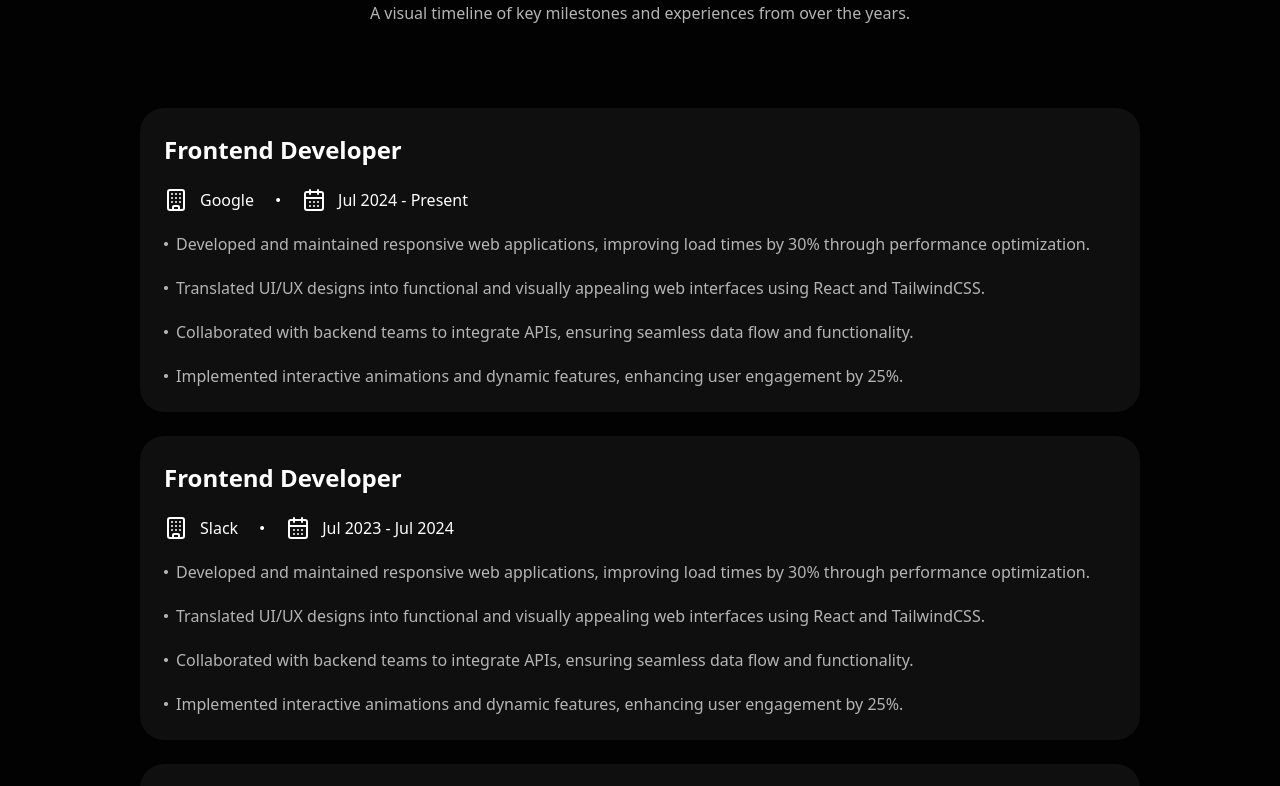
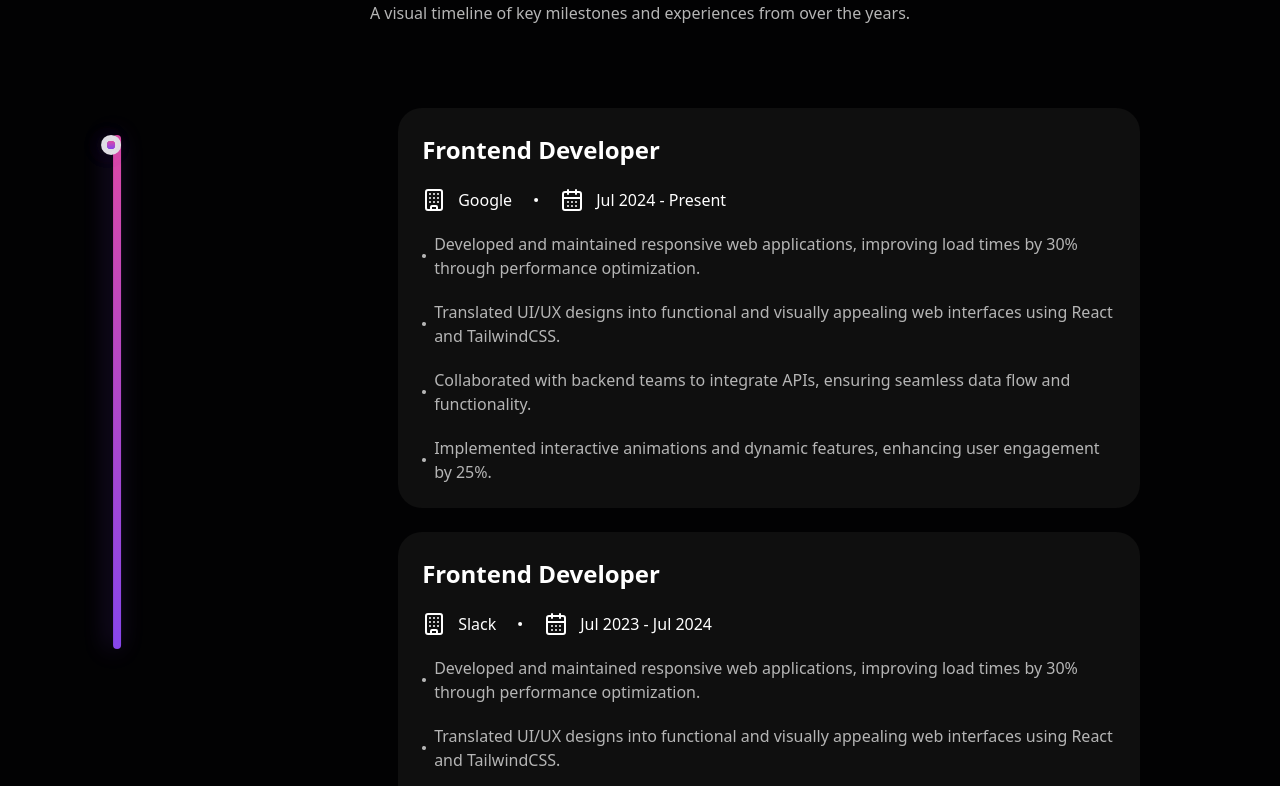
Before and after one commit to cindynufa/cindynufa-portfolio-5-wph, a Next.js app: page / in a window 1280 px wide. Shown: the part 2154-2940 px from the top of the page. Built offline with nearby package versions, Linux system fonts and the light colour scheme.

Commit message:
Feat: added Career Card Line component for Career Section

```diff
--- a/src/components/career/CareerCard.tsx
+++ b/src/components/career/CareerCard.tsx
@@ -2,9 +2,12 @@ import CareerCardConst from '@/constants/CareerCard';
 import CareerCardItem from './CareerCardItem';
 import { Fragment } from 'react/jsx-runtime';
 import { Building, CalendarDays, Dot } from 'lucide-react';
+import CareerCardLine from './CareerCardLine';
 
 export default function CareerCard() {
   return (
+    <div className="flex flex-row w-full gap-6">
+      <CareerCardLine />
       <div className="flex flex-col w-full gap-6">
         {CareerCardConst.map((careerCard, index) => (
           <div
@@ -23,11 +26,15 @@ export default function CareerCard() {
             </div>
             {careerCard.description.map((description, index1) => (
               <Fragment key={index1}>
-              <CareerCardItem src={careerCard.src} description={description} />
+                <CareerCardItem
+                  src={careerCard.src}
+                  description={description}
+                />
               </Fragment>
             ))}
           </div>
         ))}
       </div>
+    </div>
   );
 }
--- /dev/null
+++ b/src/components/career/CareerCardLine.tsx
@@ -0,0 +1,11 @@
+export default function CareerCardLine() {
+  return (
+    <div className="w-fit line translate-y-70 -ml-70">
+      <div className="relative flex flex-col w-5 h-5 border-6 rounded-full justify-between">
+        <div className="absolute line-circle"></div>
+        <div className="absolute line-circle"></div>
+        <div className="absolute line-circle"></div>
+      </div>
+    </div>
+  );
+}
```
Lines whose indentation alone changed are shown as unchanged.
